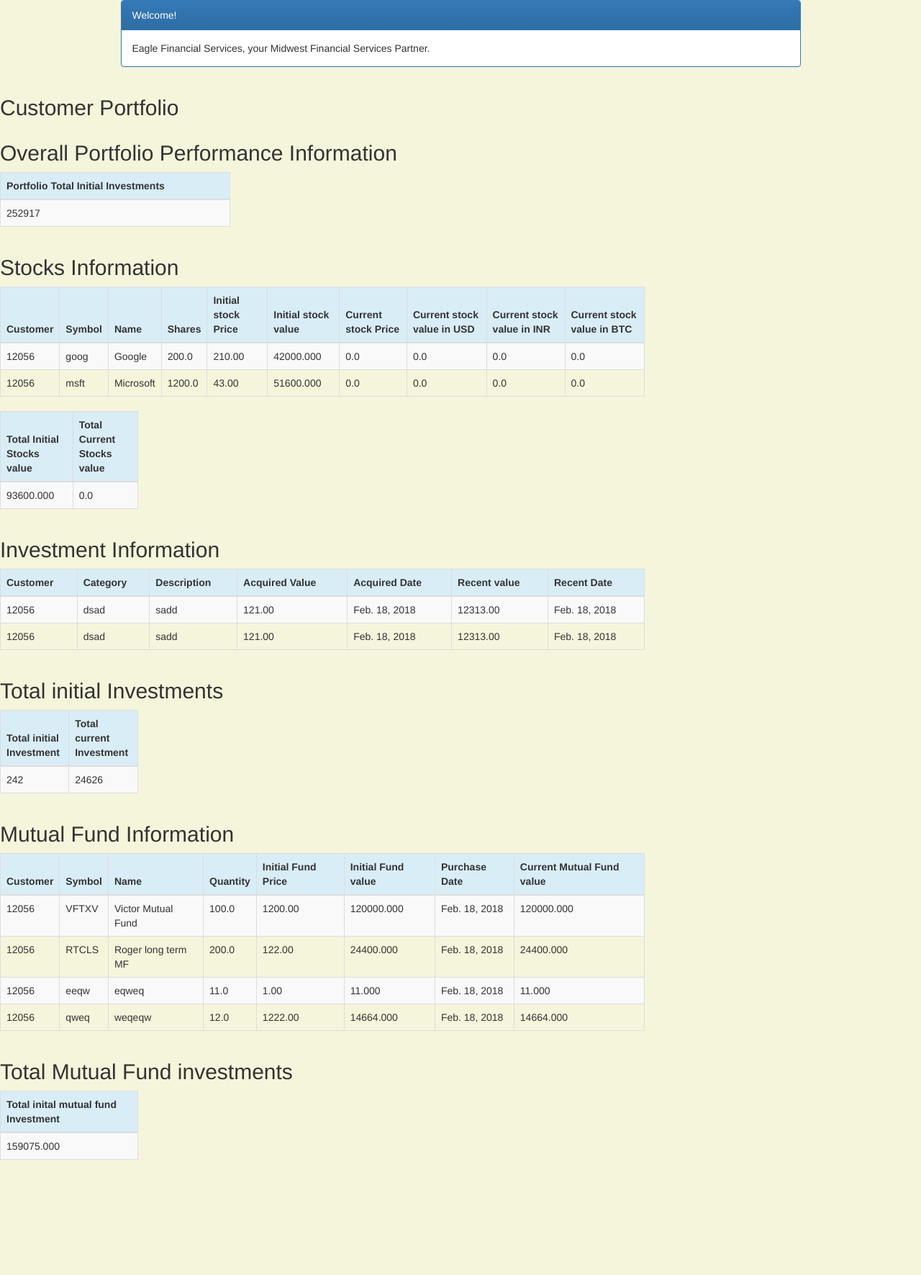
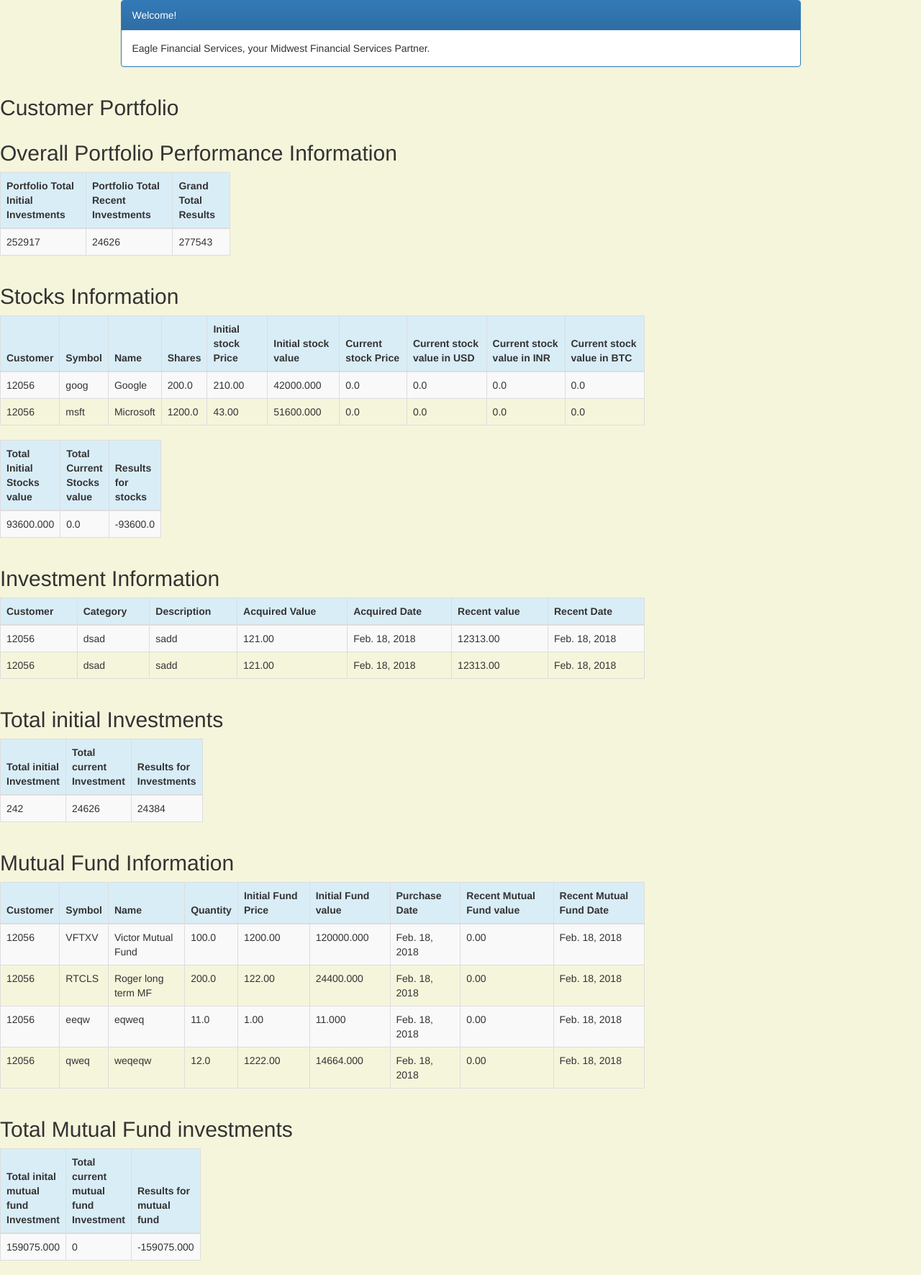
Before and after one commit to vbhat0891/Efs_8380, a Django app: page /customer/1/portfolio/ in a window 1280 px wide. Shown: the whole page at 72% size. Before the commit the page ends 1611 px from the top, so only its background shows below. Run offline with Django 3.2, Linux system fonts and the light colour scheme; a user stored in the database is signed in; data comes from the database, SQL or seed files in the repository; data that the repository does not hold is empty; some libraries are stand-ins or nearby versions.

Commit message:
updated portfolio

```diff
--- a/portfolio/forms.py
+++ b/portfolio/forms.py
@@ -25,4 +25,4 @@ class StockForm(forms.ModelForm):
 class FundForm(forms.ModelForm):
     class Meta:
         model = Fund
-        fields = ('customer', 'symbol', 'name', 'quantity', 'purchase_price', 'purchase_date',)
+        fields = ('customer', 'symbol', 'name', 'quantity', 'purchase_price', 'purchase_date', 'recent_value', 'recent_date')
--- a/portfolio/models.py
+++ b/portfolio/models.py
@@ -123,6 +123,8 @@ class Fund(models.Model):
     quantity = models.DecimalField (max_digits=10, decimal_places=1)
     purchase_price = models.DecimalField(max_digits=10, decimal_places=2)
     purchase_date = models.DateField(default=timezone.now, blank=True, null=True)
+    recent_value = models.DecimalField(default=0, max_digits=10, decimal_places=2)
+    recent_date = models.DateField(default=timezone.now, blank=True, null=True)
 
     def created(self):
         self.recent_date = timezone.now()
--- a/portfolio/templates/portfolio/fund_list.html
+++ b/portfolio/templates/portfolio/fund_list.html
@@ -39,6 +39,8 @@
                 <th>Quantity</th>
                 <th>Purchase Price</th>
                 <th>Purchase Date</th>
+                <th>Recent Value</th>
+                <th>Recent Date</th>
                 <th colspan="3">Actions</th>
             </tr>
             </thead>
@@ -51,6 +53,8 @@
                     <td>{{ fund.quantity }}</td>
                     <td>{{ fund.purchase_price }}</td>
                     <td>{{ fund.purchase_date }}</td>
+                    <td>{{ fund.recent_value }}</td>
+                    <td>{{ fund.recent_date }}</td>
                     <td><a href="{% url 'portfolio:fund_edit' pk=fund.pk %}"
                            class="btn btn-warning">Edit</a></td>
                     <td><a href="{% url 'portfolio:fund_delete' pk=fund.pk %}"
--- a/portfolio/templates/portfolio/portfolio.html
+++ b/portfolio/templates/portfolio/portfolio.html
@@ -43,6 +43,8 @@
         <tr class="bg-info">
 
             <th>Portfolio Total Initial Investments</th>
+            <th>Portfolio Total Recent Investments</th>
+            <th>Grand Total Results</th>
 
 
         </tr>
@@ -50,6 +52,8 @@
         <tbody>
             <tr>
                 <td>{{ sum_of_initial_stock_value|add:sum_acquired_value.acquired_value__sum|add:sum_fund_initial_value }}</td>
+                <td>{{ sum_current_stocks_value|add:sum_recent_value.recent_value__sum }}</td>
+                <td>{{ sum_of_initial_stock_value|add:sum_acquired_value.acquired_value__sum|add:sum_fund_initial_value|sub:sum_current_stocks_value|add:sum_recent_value.recent_value__sum }}</td>
             </tr>
         </tbody>
     </table>
@@ -73,7 +77,6 @@
             <th>Current stock value in USD</th>
             <th>Current stock value in INR</th>
             <th>Current stock value in BTC</th>
-            <!--<th>Current stock value in INR</th>-->
 
         </tr>
         </thead>
@@ -104,12 +107,14 @@
 
             <th>Total Initial Stocks value</th>
             <th>Total Current Stocks value</th>
+            <th>Results for stocks</th>
         </tr>
         </thead>
         <tbody>
             <tr>
                 <td>{{ sum_of_initial_stock_value }}</td>
                 <td>{{ sum_current_stocks_value }}</td>
+                <td>{{ sum_current_stocks_value|sub:sum_of_initial_stock_value }}</td>
             </tr>
         </tbody>
     </table>
@@ -159,6 +164,7 @@
 
             <th>Total initial Investment</th>
             <th>Total current Investment</th>
+            <th>Results for Investments</th>
 
         </tr>
         </thead>
@@ -166,6 +172,7 @@
             <tr>
                 <td>{{ sum_acquired_value.acquired_value__sum }}</td>
                 <td>{{ sum_recent_value.recent_value__sum }}</td>
+                <td>{{ sum_recent_value.recent_value__sum|sub:sum_acquired_value.acquired_value__sum }}</td>
             </tr>
         </tbody>
     </table>
@@ -186,7 +193,8 @@
             <th>Initial Fund Price</th>
             <th>Initial Fund value</th>
             <th>Purchase Date</th>
-            <th>Current Mutual Fund value</th>
+            <th>Recent Mutual Fund value</th>
+            <th>Recent Mutual Fund Date</th>
 
         </tr>
         </thead>
@@ -200,9 +208,8 @@
                 <td>{{ fund.purchase_price }}</td>
                 <td>{{ fund.initial_fund_value }}</td >
                 <td>{{ fund.purchase_date}}</td>
-                <td>{{ fund.quantity|mul:fund.purchase_price }}</td>
-                <!--<td>{{ fund.current_stock_price }}</td>-->
-                <!--<td>{{ fund.current_stock_value }}</td>-->
+                <td>{{ fund.recent_value }}</td>
+                <td>{{ fund.recent_date }}</td>
             </tr>
         {% endfor %}
         </tbody>
@@ -218,14 +225,16 @@
         <tr class="bg-info">
 
             <th>Total inital mutual fund Investment</th>
-{#            <th>Total current mutual fund Investment</th>#}
+            <th>Total current mutual fund Investment</th>
+            <th>Results for mutual fund</th>
 
         </tr>
         </thead>
         <tbody>
             <tr>
                 <td>{{ sum_fund_initial_value }}</td>
-{#                <td>{{ sum_recent_value.recent_value__sum }}</td>#}
+                <td>{{ sum_fund_recent_value.recent_value__sum }}</td>
+                <td>{{ sum_fund_recent_value.recent_value__sum|sub:sum_fund_initial_value }}</td>
             </tr>
         </tbody>
     </table>
--- a/portfolio/views.py
+++ b/portfolio/views.py
@@ -240,7 +240,7 @@ def portfolio(request, pk):
     funds = Fund.objects.filter(customer=pk)
     sum_acquired_value = Investment.objects.filter(customer=pk).aggregate(Sum('acquired_value'))
     sum_recent_value = Investment.objects.filter(customer=pk).aggregate(Sum('recent_value'))
-    #sum_fund_initial_value = Fund.objects.filter(customer=pk).aggregate(Sum('initial_fund_value'))
+    sum_fund_recent_value = Fund.objects.filter(customer=pk).aggregate(Sum('recent_value'))
 
     # Initialize the value of the stocks
     sum_current_stocks_value = 0
@@ -261,4 +261,5 @@ def portfolio(request, pk):
                                                         'sum_recent_value': sum_recent_value,
                                                         'sum_current_stocks_value': sum_current_stocks_value,
                                                         'sum_of_initial_stock_value': sum_of_initial_stock_value,
-                                                        'sum_fund_initial_value': sum_fund_initial_value})
+                                                        'sum_fund_initial_value': sum_fund_initial_value,
+                                                        'sum_fund_recent_value': sum_fund_recent_value})
```
Also changed, not shown: portfolio/migrations/0002_auto_20180218_1352.py (added).
